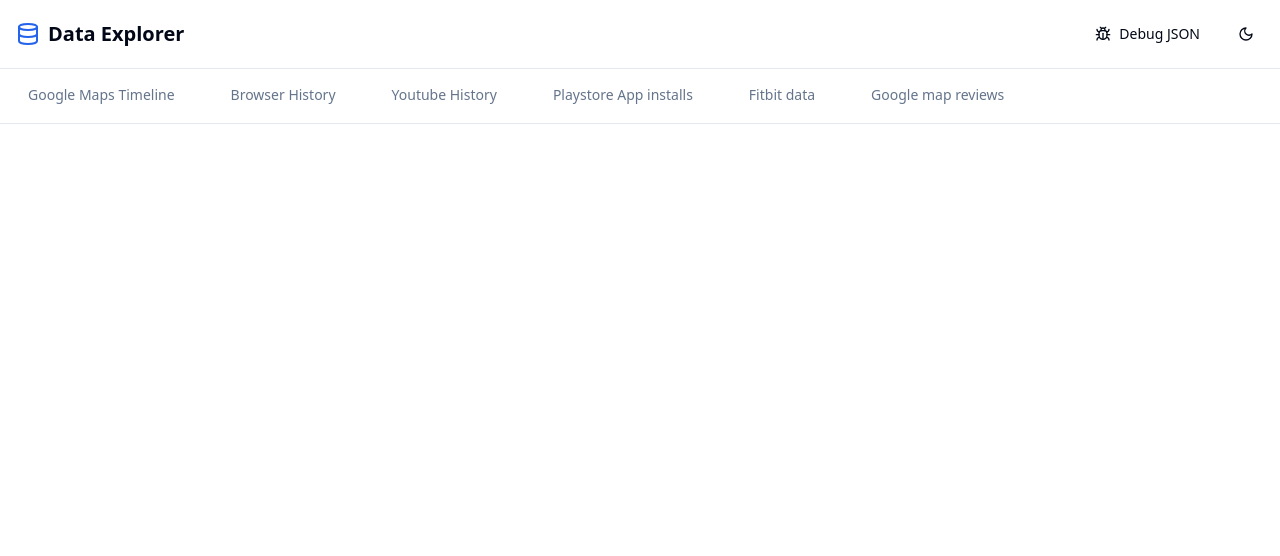
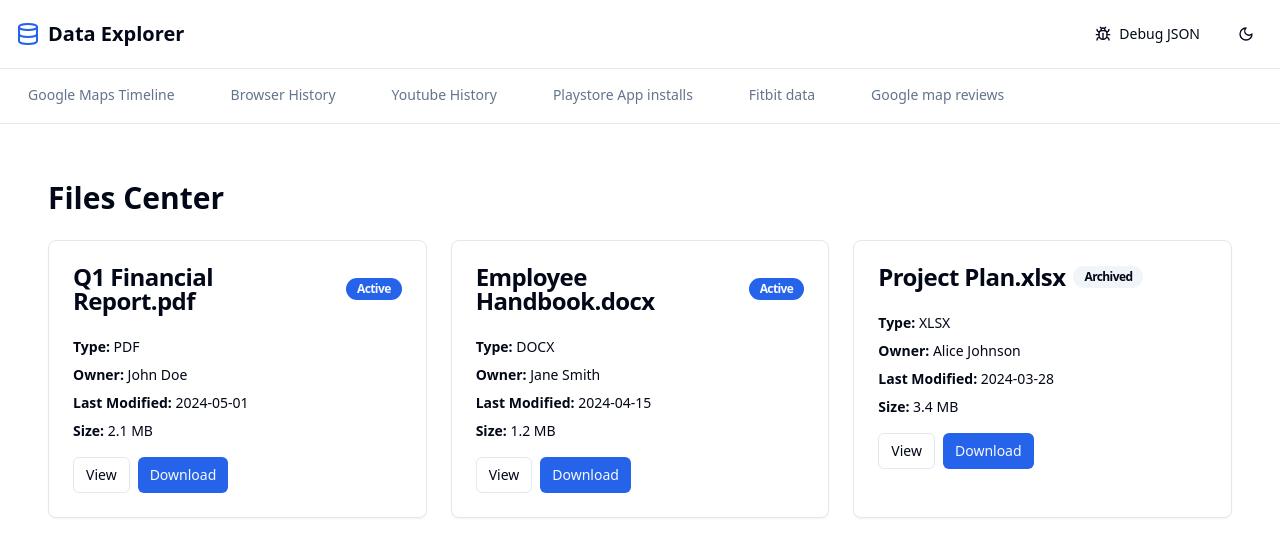
Before and after one commit to dk-crazydiv/bolt-hackathon, a React (Vite) app: page /files-center in a window 1280 px wide. Shown: the top 556 px of the page. Built offline with nearby package versions, Linux system fonts and the light colour scheme.

Commit message:
feat: Add FilesCenterDashboard and FilesCenterPage components

```diff
--- a/src/App.tsx
+++ b/src/App.tsx
@@ -8,6 +8,7 @@ import { PlaystoreAppsPage } from './pages/PlaystoreAppsPage'
 import { FitbitDataPage } from './pages/FitbitDataPage'
 import { GoogleMapReviewsPage } from './pages/GoogleMapReviewsPage'
 import { DebugJsonPage } from './pages/DebugJsonPage'
+import { FilesCenterPage } from './pages/FilesCenterPage'
 
 function App() {
   return (
@@ -22,6 +23,7 @@ function App() {
           <Route path="/fitbit-data" element={<FitbitDataPage />} />
           <Route path="/google-map-reviews" element={<GoogleMapReviewsPage />} />
           <Route path="/debug-json" element={<DebugJsonPage />} />
+          <Route path="/files-center" element={<FilesCenterPage />} />
         </Routes>
       </AppLayout>
     </Router>
--- /dev/null
+++ b/src/components/common/FilesCenterDashboard.tsx
@@ -0,0 +1,78 @@
+import React from 'react';
+import { Card, CardContent, CardHeader, CardTitle } from '../ui/card';
+import { Badge } from '../ui/badge';
+import { Button } from '../ui/button';
+
+export interface FileMeta {
+  id: string;
+  name: string;
+  type: string;
+  owner: string;
+  lastModified: string;
+  size: string;
+  status: 'Active' | 'Archived';
+}
+
+const mockFiles: FileMeta[] = [
+  {
+    id: '1',
+    name: 'Q1 Financial Report.pdf',
+    type: 'PDF',
+    owner: 'John Doe',
+    lastModified: '2024-05-01',
+    size: '2.1 MB',
+    status: 'Active',
+  },
+  {
+    id: '2',
+    name: 'Employee Handbook.docx',
+    type: 'DOCX',
+    owner: 'Jane Smith',
+    lastModified: '2024-04-15',
+    size: '1.2 MB',
+    status: 'Active',
+  },
+  {
+    id: '3',
+    name: 'Project Plan.xlsx',
+    type: 'XLSX',
+    owner: 'Alice Johnson',
+    lastModified: '2024-03-28',
+    size: '3.4 MB',
+    status: 'Archived',
+  },
+];
+
+export const FilesCenterDashboard: React.FC = () => {
+  return (
+    <div className="container mx-auto py-8">
+      <h1 className="text-3xl font-bold mb-6">Files Center</h1>
+      <div className="grid grid-cols-1 md:grid-cols-2 lg:grid-cols-3 gap-6">
+        {mockFiles.map((file) => (
+          <Card key={file.id}>
+            <CardHeader>
+              <CardTitle className="flex items-center gap-2">
+                {file.name}
+                <Badge variant={file.status === 'Active' ? 'default' : 'secondary'}>
+                  {file.status}
+                </Badge>
+              </CardTitle>
+            </CardHeader>
+            <CardContent>
+              <div className="flex flex-col gap-2 text-sm">
+                <div><strong>Type:</strong> {file.type}</div>
+                <div><strong>Owner:</strong> {file.owner}</div>
+                <div><strong>Last Modified:</strong> {file.lastModified}</div>
+                <div><strong>Size:</strong> {file.size}</div>
+              </div>
+              <div className="mt-4 flex gap-2">
+                <Button size="sm" variant="outline">View</Button>
+                <Button size="sm" variant="default">Download</Button>
+              </div>
+            </CardContent>
+          </Card>
+        ))}
+      </div>
+    </div>
+  );
+}
--- /dev/null
+++ b/src/pages/FilesCenterPage.tsx
@@ -0,0 +1,8 @@
+import React from 'react';
+import { FilesCenterDashboard } from '../components/common/FilesCenterDashboard';
+
+const FilesCenterPage: React.FC = () => {
+  return <FilesCenterDashboard />;
+};
+
+export { FilesCenterPage };
```
